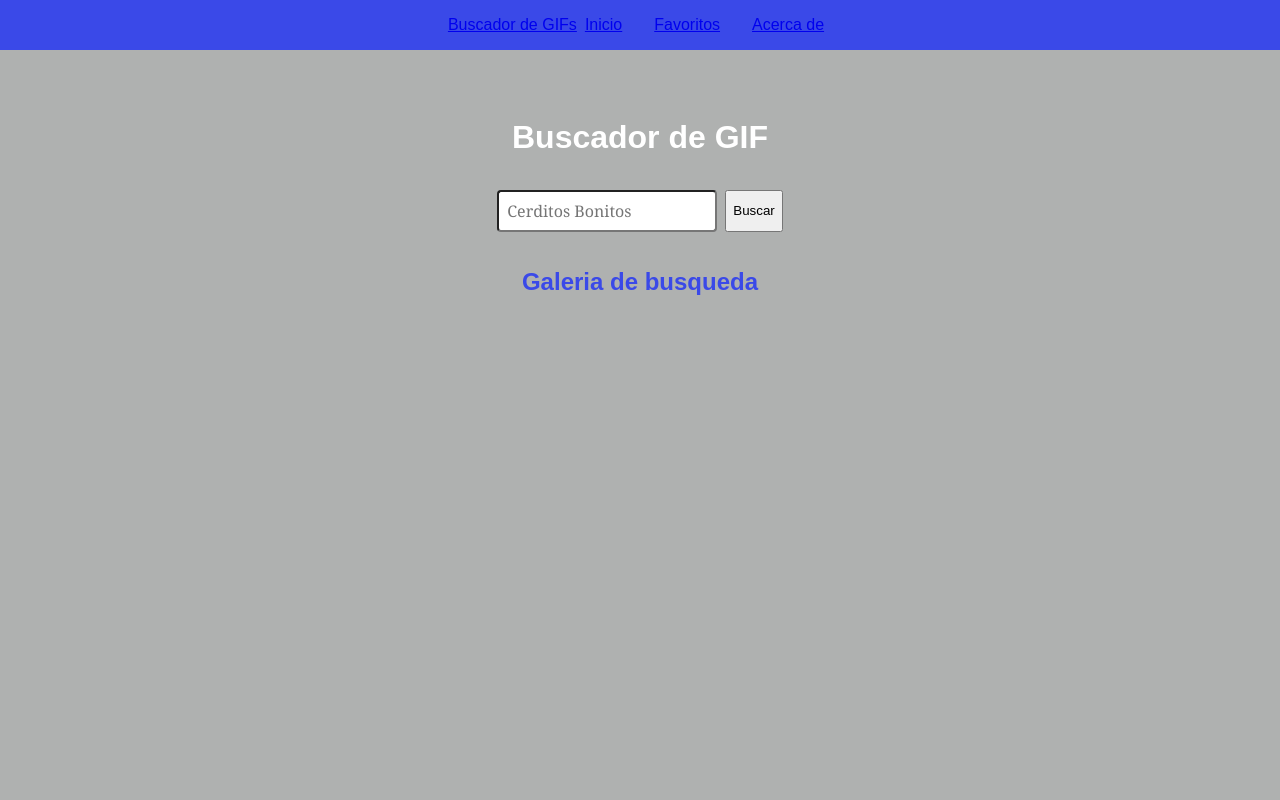
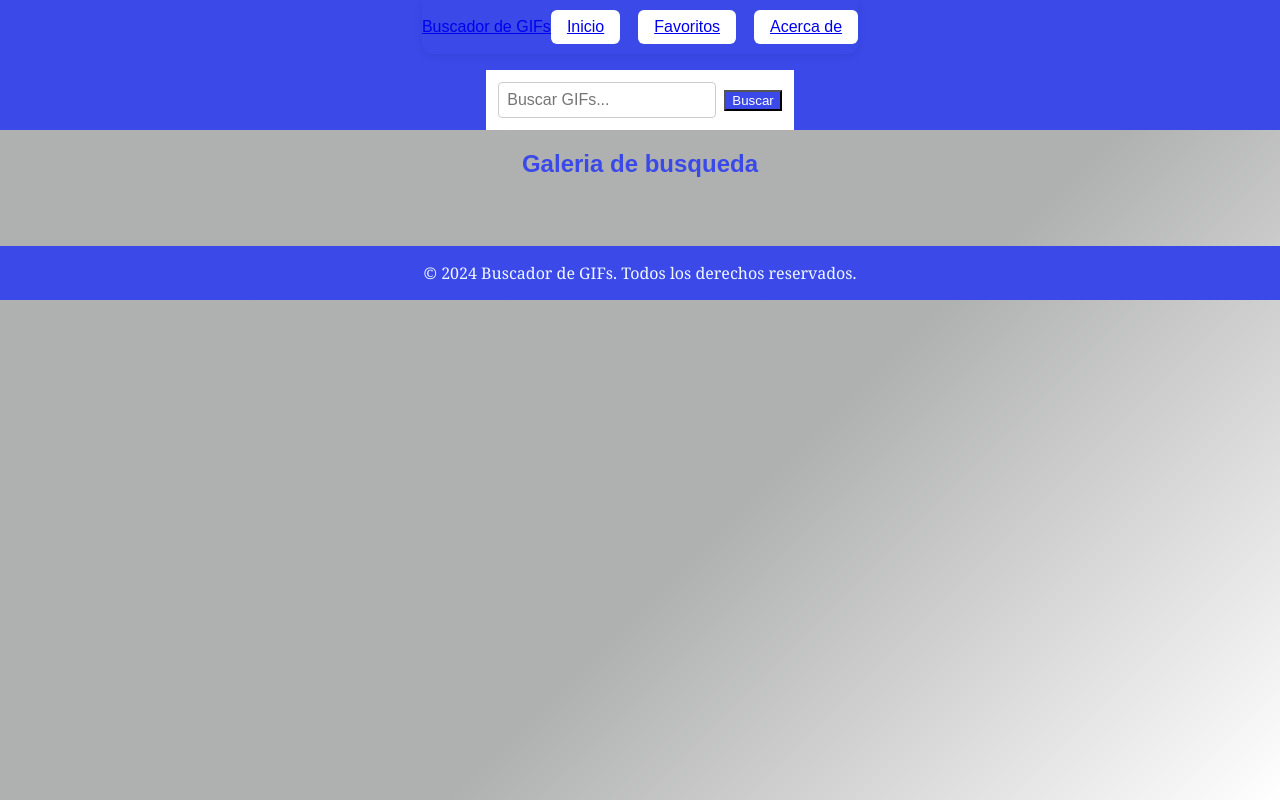
Before and after one commit to FerCueA/PaginaBuscarGifs, a website built with Vite: page index.html in a window 1280 px wide. Built offline with nearby package versions, Linux system fonts and the light colour scheme; no server answers.

Commit message:
250609-114500

```diff
--- a/index.html
+++ b/index.html
@@ -1,4 +1,4 @@
-<!doctype html>
+<!DOCTYPE html>
 <html lang="en">
   <head>
     <meta charset="UTF-8" />
@@ -6,16 +6,10 @@
     <meta name="viewport" content="width=device-width, initial-scale=1.0" />
     <title>Vite App</title>
   </head>
+
   <body>
-
-     <!-- un header con un buscador-->
+    <header>
       <div class="navContainer"></div>
-    <header>
-      <h1>Buscador de GIF  </h1>
-      <form id="formulario-buscador">
-        <input type="text" id="buscador" placeholder="Cerditos Bonitos" required>
-        <button type="submit">Buscar</button>
-      </form>
     </header>
 
     <div class="galeria">
@@ -23,7 +17,11 @@
     </div>
     <main id="galeriaGifs"></main>
 
-     <!-- Vite se encarga de cargar el main.js -->
+    <section id="footerContainer">
+      <div class="footerNav"></div>
+    </section>
+
+    <!-- Vite se encarga de cargar el main.js -->
     <script type="module" src="/src/main.js"></script>
   </body>
 </html>
--- /dev/null
+++ b/src/components/footer.css
@@ -0,0 +1,11 @@
+.footerNav {
+  display: flex;
+  justify-content: center;
+  align-items: center;
+  background: var(--colorSegundario);
+  font-family: var(--fuenteTexto2);
+  color: aliceblue;
+  width: 100%;
+  height: 100%;
+  width: 100vh;
+}
--- /dev/null
+++ b/src/components/footer.js
@@ -0,0 +1,10 @@
+import "./footer.css";
+
+export function creaFooter() {
+  const footer = document.createElement("footer");
+  footer.className = "footerNav";
+  footer.innerHTML = `
+        <p>© 2024 Buscador de GIFs. Todos los derechos reservados.</p>
+    `;
+  return footer;
+}
--- /dev/null
+++ b/src/components/formularioBuscador.css
@@ -0,0 +1,30 @@
+.formulario-buscador {
+  display: flex;
+  flex-direction: row;
+  background: #fff;
+  gap: 8px;
+  background: #fff;
+  padding: 12px;
+  align-items: center;
+}
+.formulario-buscador input[type="text"] {
+  padding: 8px;
+  border-radius: 4px;
+  font-size: 1rem;
+  width: 200px;
+  border: 1px solid #ccc;
+  font-family: inherit;
+  transition: border 0.2s;
+}
+.formulario-buscador input[type="text"]:focus {
+  border: 1.5px solid #3a49e8;
+  outline: none;
+}
+.formulario-buscador button {
+  background: #3a49e8;
+  color: #fff;
+  cursor: pointer;
+}
+.formulario-buscador button:hover {
+  background: #2a36a8;
+}
--- /dev/null
+++ b/src/components/formularioBuscador.js
@@ -0,0 +1,17 @@
+import "./formularioBuscador.css";
+
+export function crearFormularioBuscador() {
+  const form = document.createElement("form");
+  form.id = "formulario-buscador";
+  form.className = "formulario-buscador";
+  form.innerHTML = `
+    <input
+      type="text"
+      id="buscador"
+      placeholder="Buscar GIFs..."
+      autocomplete="off"
+    />
+    <button type="submit">Buscar</button>
+  `;
+  return form;
+}
--- a/src/components/nav.css
+++ b/src/components/nav.css
@@ -4,24 +4,28 @@
   justify-content: center;
   align-items: center;
   background: var(--colorSegundario);
-  padding: 8px;
+  padding: 10px 0;
   margin-bottom: 16px;
-
-  & ul {
+  border-radius: 0 0 10px 10px;
+  box-shadow: 0 2px 8px rgba(0, 0, 0, 0.07);
+}
+.nav-container ul {
   list-style: none;
   display: flex;
   flex-direction: row;
-    gap: 16px;
+  gap: 18px;
   padding: 0;
   margin: 0;
 }
-
-  & li {
+.nav-container li {
   cursor: pointer;
-    padding: 8px;
-    &:hover {
-      color: white;
-      border-radius: 4px;
+  padding: 8px 16px;
+  background: #fff;
+  color: var(--colorSegundario);
+  border-radius: 6px;
+  transition: background 0.2s, color 0.2s;
 }
+.nav-container li:hover {
+  background: var(--colorSegundario);
+  color: #fff;
 }
-}
--- a/src/main.js
+++ b/src/main.js
@@ -1,54 +1,64 @@
-
 // IMPORTAMOS LAS DEPDENDENCIAS
-import './style.css'
-import { crearCardGifs } from './components/gifsCards';
-import './components/gifsCards.css';
-import { crearNav } from './components/nav';
+import "./style.css";
+import { crearCardGifs } from "./components/gifsCards";
+import { crearNav } from "./components/nav";
+import { creaFooter } from "./components/footer";
+import { crearFormularioBuscador } from "./components/formularioBuscador";
 
 // Obtenemos la API key desde las variables de entorno (.env)
 // Así evitamos subir la clave privada al repositorio
 const API_KEY = import.meta.env.VITE_API_KEY;
 
-// Seleccionamos los elementos principales del HTML
-const formulario = document.getElementById('formulario-buscador'); // Formulario de búsqueda
-const buscador = document.getElementById('buscador'); // Input donde el usuario escribe
-const galeria = document.getElementById('galeriaGifs'); // Contenedor donde se muestran los GIFs
+// Seleccionamos el contenedor principal donde irá el formulario
+const header = document.querySelector("header");
+const galeria = document.getElementById("galeriaGifs"); // Contenedor donde se muestran los GIFs
+
+// Creamos e insertamos el formulario dinámicamente
+const formulario = crearFormularioBuscador();
+header.appendChild(formulario);
+const buscador = formulario.querySelector("#buscador");
 
 // CREANDO EL NAV
-const navContainer = document.querySelector('.navContainer');
+const navContainer = document.querySelector(".navContainer");
 const nav = crearNav();
 navContainer.appendChild(nav);
+
+// CREANDO EL FOOTER
+const footerContainer = document.querySelector(".footerNav");
+const footer = creaFooter();
+footerContainer.appendChild(footer);
 
 // Crea la URL (endpoint) para buscar GIFs en la API de Giphy
 // Recibe la clave y el término de búsqueda, y devuelve la URL lista para usar
 function crearEndpoint(apiKey, termino) {
-  return `https://api.giphy.com/v1/gifs/search?api_key=${apiKey}&q=${encodeURIComponent(termino)}&limit=12`;
+  return `https://api.giphy.com/v1/gifs/search?api_key=${apiKey}&q=${encodeURIComponent(
+    termino
+  )}&limit=12`;
 }
 
 // Busca GIFs en la API usando el término que escribe el usuario
 // Devuelve un array de GIFs o [] si hay error
-async function buscarGifs(termino){
+async function buscarGifs(termino) {
   const endpoint = crearEndpoint(API_KEY, termino);
   try {
     const respuesta = await fetch(endpoint); // Pedimos los datos a la API
     const respuestaJson = await respuesta.json(); // Convertimos la respuesta a JSON
     console.log(respuestaJson); // Mostramos la respuesta completa en consola para aprender su estructura
     return respuestaJson.data; // Devolvemos solo el array de GIFs y lo agregamos en "termino"
-  } catch (error){
+  } catch (error) {
     console.log("Error al buscar gifs:", error);
     return [];
   }
 }
 
-
 // Cuando el usuario envía el formulario (pulsa "Buscar"), se ejecuta esta función
 formulario.onsubmit = async function (evento) {
   evento.preventDefault(); // Evita que la página se recargue
-  const textoBuscador = buscador.value;// Tomamos el texto que el usuario escribió en el input
-  const gifs = await buscarGifs(textoBuscador);// Buscamos los GIFs usando la función creada arriba
-  galeria.innerHTML = '';  // Limpiamos la galería antes de mostrar los nuevos resultados
+  const textoBuscador = buscador.value; // Tomamos el texto que el usuario escribió en el input
+  const gifs = await buscarGifs(textoBuscador); // Buscamos los GIFs usando la función creada arriba
+  galeria.innerHTML = ""; // Limpiamos la galería antes de mostrar los nuevos resultados
   // Recorremos los GIFs y los agregamos a la galería
-  gifs.forEach(gif => {
+  gifs.forEach((gif) => {
     const card = crearCardGifs(gif);
     galeria.appendChild(card);
   });
--- a/src/style.css
+++ b/src/style.css
@@ -1,59 +1,45 @@
 :root {
-  --fuenteTexto2: 'Georgia';
-  --fuenteTexto1: 'Arial';
+  --fuenteTexto2: "Georgia";
+  --fuenteTexto1: "Arial";
   --colorPrimario: hsl(150, 1%, 69%);
   --colorSegundario: #3a49e8;
-
-
 }
 
-
 body {
-  background: var(--colorPrimario);
+  background: linear-gradient(135deg, var(--colorPrimario) 60%, #fff 100%);
   color: var(--colorSegundario);
   font-family: var(--fuenteTexto1);
   margin: 0;
   padding: 0;
+  min-height: 100vh;
   display: flex;
   flex-direction: column;
   align-items: center;
-  justify-content: center;
-
+  justify-content: flex-start;
 }
 
 header {
-  color: #fff;
-  padding: 16px;
   display: flex;
   flex-direction: column;
   align-items: center;
   justify-content: center;
   width: 100%;
+  background: var(--colorSegundario);
+}
+#footerContainer {
+  display: flex;
+  flex-direction: column;
+  align-items: center;
+  justify-content: center;
+  width: 100%;
+  background: var(--colorSegundario);
 }
 
-#formulario-buscador {
-  margin-top: 12px;
-  display: flex;
-  flex-direction: row;
-  gap: 8px;
+#galeriaGifs {
+  display: grid;
+  grid-template-columns: repeat(auto-fit, minmax(220px, 1fr));
+  gap: 20px;
+  padding: 24px;
+  width: 100%;
+  max-width: 900px;
 }
-#buscador {
-  padding: 8px;
-  border-radius: 4px;
-  font-size: 1rem;
-  width: 200px;
-  font-family: var(--fuenteTexto2);
-}
-
-
-#galeriaGifs{
-  display:grid;
-  grid-template-columns: repeat(3, 1fr);
-  gap: 16px;
-  padding: 16px;
-}
-
-.navContainer {
-  width: 100%;
-  margin-bottom: 16px;
-}
```
Also changed, not shown: src/components/gifsCards.css (+3 -4 lines), src/components/gifsCards.js (+8 -8 lines), src/components/nav.js (+5 -5 lines). Lines whose indentation alone changed are shown as unchanged.
